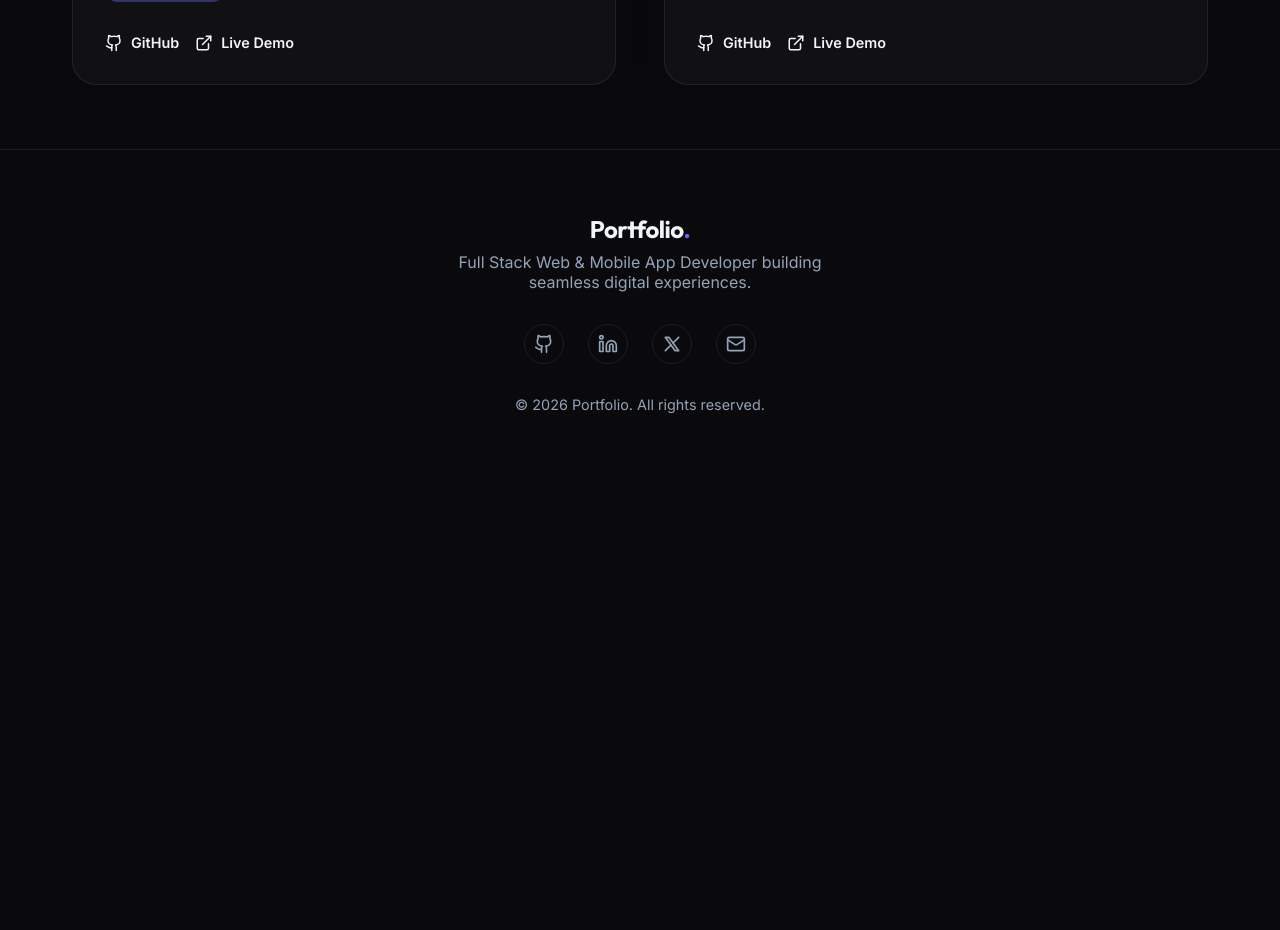
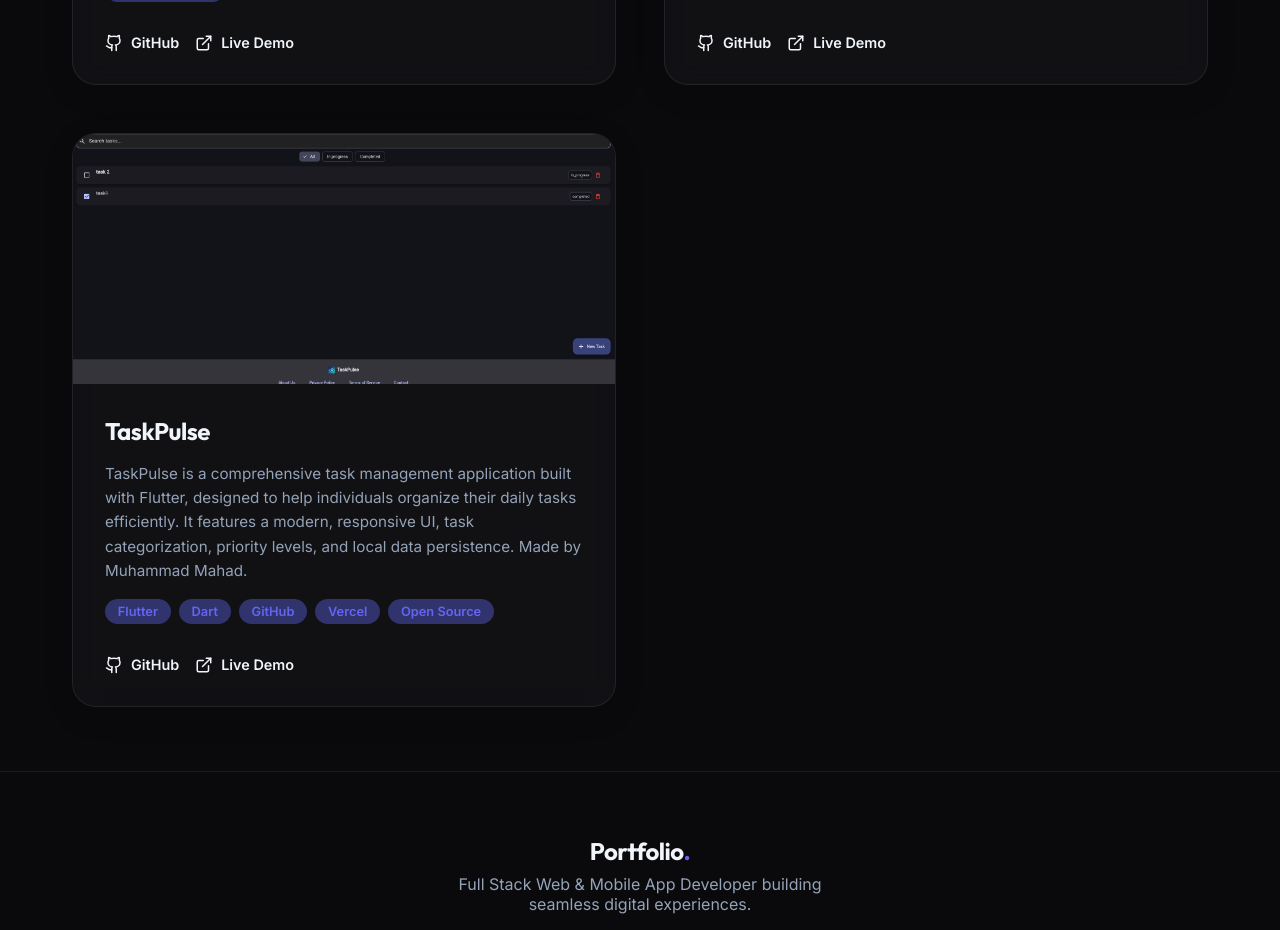
Before and after one commit to m-m4h4d/potential-waffle, a Next.js app: page /projects in a window 1280 px wide. Shown: the part 2620-3550 px from the top of the page. Before the commit the page ends 3097 px from the top, so only its background shows below. Built offline with nearby package versions, Linux system fonts and the light colour scheme.

Commit message:
feat: add TaskPulse project data and corresponding asset image

```diff
--- a/src/data/projects.ts
+++ b/src/data/projects.ts
@@ -71,5 +71,13 @@
     tags: ["React", "Tailwind CSS", "Next.js", "TypeScript", "GitHub", "Vercel", "Open Source"],
     github: "https://github.com/m-m4h4d/potential-waffle",
     demo: "https://m-mahad-profile.vercel.app/"
+  },
+  {
+    title: "TaskPulse",
+    description: "TaskPulse is a comprehensive task management application built with Flutter, designed to help individuals organize their daily tasks efficiently. It features a modern, responsive UI, task categorization, priority levels, and local data persistence. Made by Muhammad Mahad.",
+    image: "/assets/project9.png",
+    tags: ["Flutter", "Dart", "GitHub", "Vercel", "Open Source"],
+    github: "https://github.com/m-m4h4d/mahad_expense_tracker",
+    demo: "https://task-pulse-manager.netlify.app/"
   }
 ];
```
Also changed, not shown: public/assets/project9.png (added).
